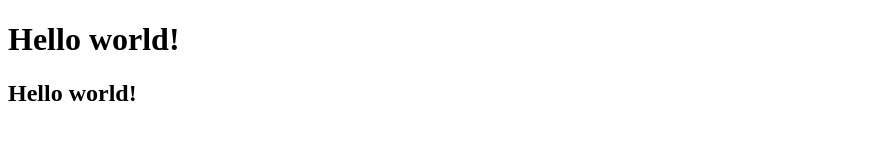
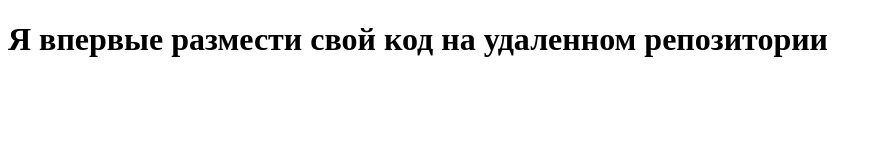
Before and after one commit to artem-kiryanoA-266/test_repo2, a plain HTML site: page index.html in a window 1280 px wide. Shown: the whole page, without its empty margins (0-882 px from the left). Drawn offline with Linux system fonts and the light colour scheme.

Commit message:
New commit

```diff
--- a/index.html
+++ b/index.html
@@ -3,11 +3,11 @@
 <head>
     <meta charset="UTF-8">
     <meta name="viewport" content="width=device-width, initial-scale=1.0">
-    <title>Document</title>
+    <title>New git project</title>
 </head>
 <body>
-    <h1>Hello world!</h1>
-    <h2>Hello world!</h2>
+    <h1>Я впервые размести свой код на удаленном репозитории</h1>
+
 
     </body>
 </html>
```
